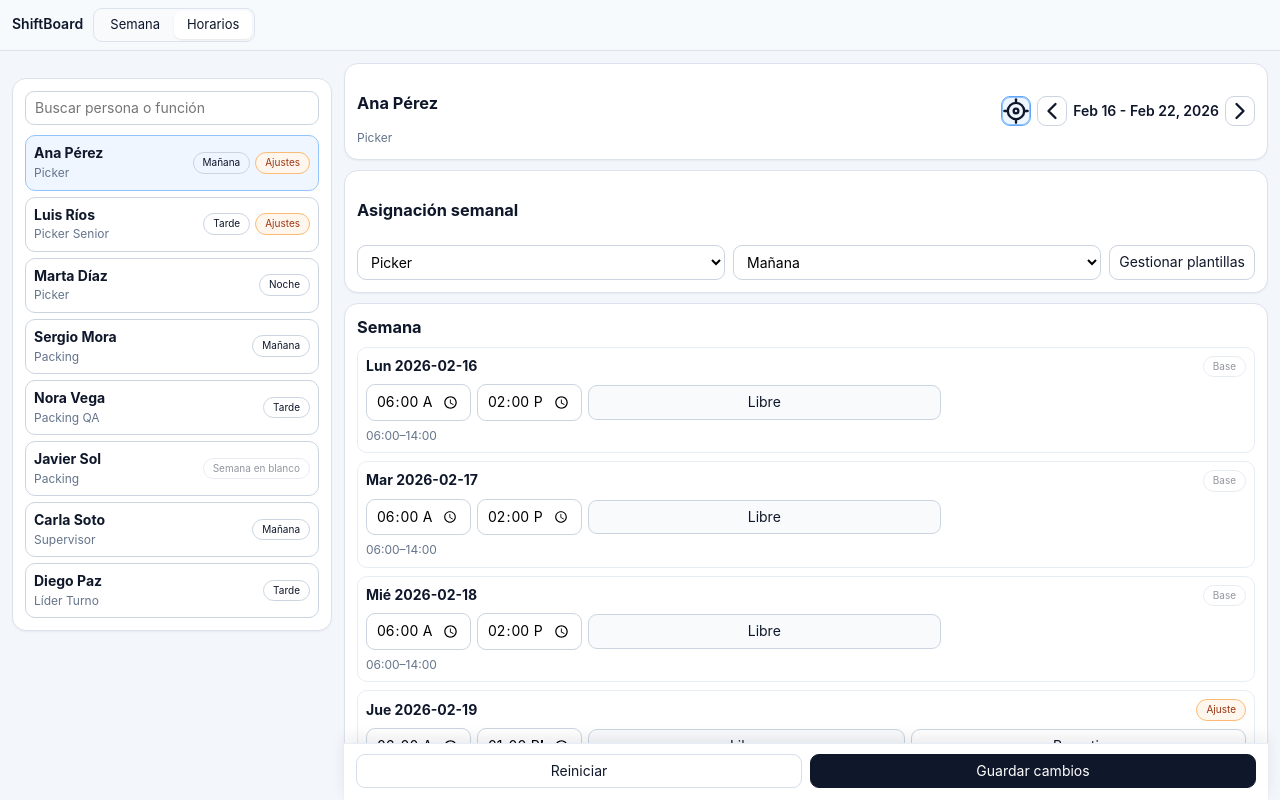
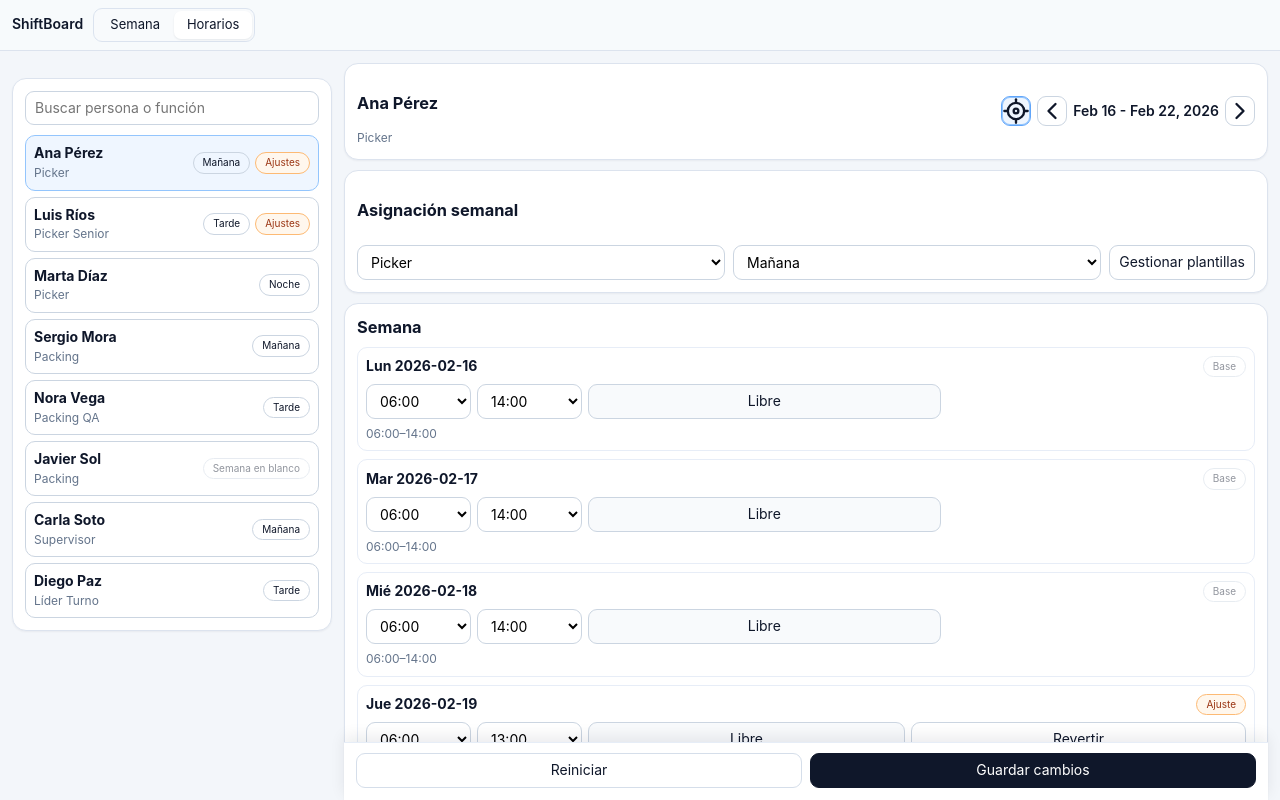
Before and after one commit to cabp393/chrono-ops, a React (Vite) app: page / in a window 1280 px wide. Both pictures are taken after a click on the button "Horarios". Shown: the top 800 px of the page. Built offline with nearby package versions, Linux system fonts and the light colour scheme.

Commit message:
Fix overnight anchor and enforce 24h time format

```diff
--- a/src/components/schedules/TemplateModal.tsx
+++ b/src/components/schedules/TemplateModal.tsx
@@ -1,6 +1,7 @@
 import { useEffect, useMemo, useState } from 'react';
 import { DAY_KEYS, DAY_LABELS, cloneTemplate, createTemplate, formatSlot, slotValidationError } from '../../lib/scheduleUtils';
 import type { ScheduleDaySlot, ScheduleTemplate } from '../../types';
+import { TimeSelect } from './TimeSelect';
 
 type Props = {
   open: boolean;
@@ -126,8 +127,8 @@ export const TemplateModal = ({ open, templates, onClose, onSave }: Props) => {
                     return (
                       <div className="template-day-row" key={dayKey}>
                         <strong>{DAY_LABELS[dayKey]}</strong>
-                        <input type="time" step={60} value={slot.start ?? ''} onChange={(event) => setDaySlot(dayKey, { start: event.target.value || null, end: slot.end })} />
-                        <input type="time" step={60} value={slot.end ?? ''} onChange={(event) => setDaySlot(dayKey, { start: slot.start, end: event.target.value || null })} />
+                        <TimeSelect value={slot.start ?? ''} onChange={(value) => setDaySlot(dayKey, { start: value || null, end: slot.end })} stepMinutes={60} />
+                        <TimeSelect value={slot.end ?? ''} onChange={(value) => setDaySlot(dayKey, { start: slot.start, end: value || null })} stepMinutes={60} />
                         <button className="ghost" onClick={() => setDaySlot(dayKey, { start: null, end: null })}>Libre</button>
                         <span className="chip muted">{formatSlot(slot)}</span>
                       </div>
--- /dev/null
+++ b/src/components/schedules/TimeSelect.tsx
@@ -0,0 +1,23 @@
+import { useMemo } from 'react';
+import { buildTimeOptions } from '../../lib/timeOptions';
+
+type Props = {
+  value: string;
+  onChange: (value: string) => void;
+  disabled?: boolean;
+  stepMinutes?: number;
+  allowEmpty?: boolean;
+};
+
+export const TimeSelect = ({ value, onChange, disabled, stepMinutes = 60, allowEmpty = true }: Props) => {
+  const options = useMemo(() => buildTimeOptions(stepMinutes), [stepMinutes]);
+
+  return (
+    <select value={value} onChange={(event) => onChange(event.target.value)} disabled={disabled}>
+      {allowEmpty ? <option value="">--:--</option> : null}
+      {options.map((time) => (
+        <option key={time} value={time}>{time}</option>
+      ))}
+    </select>
+  );
+};
--- a/src/components/schedules/WeekScheduleTable.tsx
+++ b/src/components/schedules/WeekScheduleTable.tsx
@@ -1,5 +1,6 @@
 import { DAY_LABELS, createEmptyDaySlot, formatDateCompact, formatSlot, getDayKey, resolveSchedule, toISODate, weekDates } from '../../lib/scheduleUtils';
 import type { ScheduleOverride, ScheduleTemplate } from '../../types';
+import { TimeSelect } from './TimeSelect';
 
 type Props = {
   personId: string;
@@ -32,25 +33,23 @@ export const WeekScheduleTable = ({ personId, weekStart, template, overrides, we
               </div>
 
               <div className="day-controls">
-                <input
-                  type="time"
-                  step={60}
+                <TimeSelect
                   disabled={!weekAssigned}
                   value={override?.start ?? resolved.slot.start ?? ''}
-                  onChange={(event) => {
-                    const nextStart = event.target.value || null;
+                  onChange={(value) => {
+                    const nextStart = value || null;
                     onUpsertOverride(dateISO, nextStart, override?.end ?? resolved.slot.end ?? null);
                   }}
+                  stepMinutes={60}
                 />
-                <input
-                  type="time"
-                  step={60}
+                <TimeSelect
                   disabled={!weekAssigned}
                   value={override?.end ?? resolved.slot.end ?? ''}
-                  onChange={(event) => {
-                    const nextEnd = event.target.value || null;
+                  onChange={(value) => {
+                    const nextEnd = value || null;
                     onUpsertOverride(dateISO, override?.start ?? resolved.slot.start ?? null, nextEnd);
                   }}
+                  stepMinutes={60}
                 />
                 <button className="ghost" disabled={!weekAssigned} onClick={() => onUpsertOverride(dateISO, null, null)}>Libre</button>
                 {override ? <button onClick={() => onRevertOverride(dateISO)}>Revertir</button> : null}
--- a/src/lib/dateUtils.ts
+++ b/src/lib/dateUtils.ts
@@ -48,3 +48,9 @@ export const toLocalDatetimeInput = (iso: string) => {
   const pad = (n: number) => `${n}`.padStart(2, '0');
   return `${d.getFullYear()}-${pad(d.getMonth() + 1)}-${pad(d.getDate())}T${pad(d.getHours())}:${pad(d.getMinutes())}`;
 };
+
+export const toLocalDateInput = (iso: string) => toLocalDatetimeInput(iso).slice(0, 10);
+
+export const toLocalTimeInput = (iso: string) => toLocalDatetimeInput(iso).slice(11, 16);
+
+export const fromLocalDateAndTime = (dateISO: string, timeHHmm: string) => `${dateISO}T${timeHHmm}:00`;
--- a/src/lib/scheduleBlocks.ts
+++ b/src/lib/scheduleBlocks.ts
@@ -4,7 +4,7 @@ import type { Function, Person, PersonWeekPlan, ScheduleBlock, ScheduleOverride,
 
 const buildLocalIso = (dateISO: string, timeHHMM: string) => `${dateISO}T${timeHHMM}:00`;
 
-const endDateISO = (dateISO: string, start: string, end: string) => (end < start ? toISODate(addDays(new Date(`${dateISO}T00:00:00`), 1)) : dateISO);
+const startDateISO = (dateISO: string, start: string, end: string) => (end < start ? toISODate(addDays(new Date(`${dateISO}T00:00:00`), -1)) : dateISO);
 
 export const buildWeekScheduleBlocks = (
   weekStart: Date,
@@ -38,15 +38,15 @@ export const buildWeekScheduleBlocks = (
 
       if (!isValidSlot(slot) || !slot.start || !slot.end) return null;
 
-      const endISODate = endDateISO(dateISO, slot.start, slot.end);
+      const startISODate = startDateISO(dateISO, slot.start, slot.end);
       const labelText = shiftLabelMode === 'person' ? person.nombre : fn.nombre;
 
       return {
         id: `${person.id}_${dateISO}`,
         personId: person.id,
         dateISO,
-        startISO: buildLocalIso(dateISO, slot.start),
-        endISO: buildLocalIso(endISODate, slot.end),
+        startISO: buildLocalIso(startISODate, slot.start),
+        endISO: buildLocalIso(dateISO, slot.end),
         labelText,
         roleId: fn.roleId,
         functionId: fn.id
--- /dev/null
+++ b/src/lib/timeOptions.ts
@@ -0,0 +1,10 @@
+export const buildTimeOptions = (stepMinutes: number) => {
+  const options: string[] = [];
+  const totalMinutes = 24 * 60;
+  for (let minutes = 0; minutes < totalMinutes; minutes += stepMinutes) {
+    const hours = Math.floor(minutes / 60);
+    const mins = minutes % 60;
+    options.push(`${`${hours}`.padStart(2, '0')}:${`${mins}`.padStart(2, '0')}`);
+  }
+  return options;
+};
```
Also changed, not shown: src/components/ShiftModal.tsx (+30 -12 lines).
